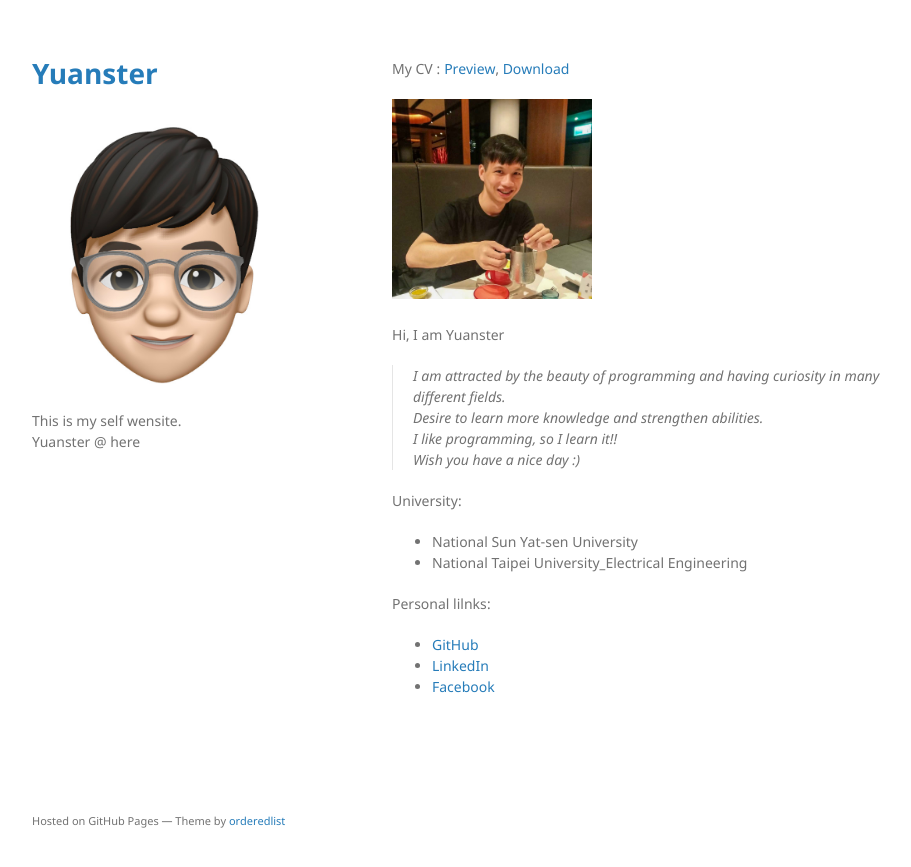
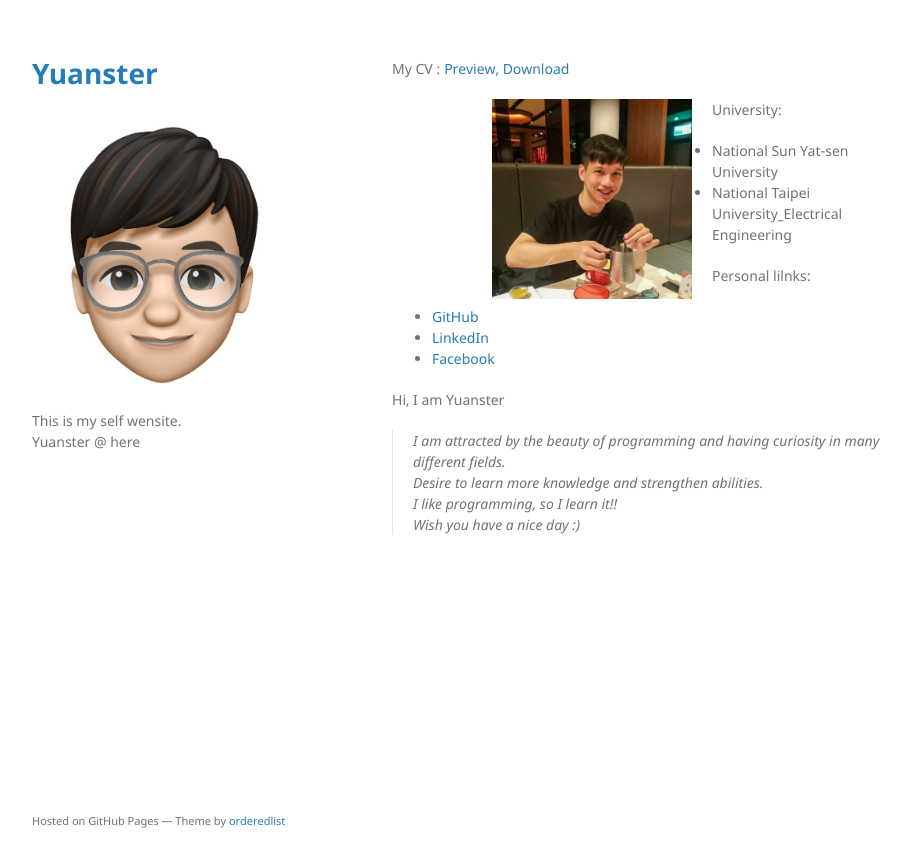
Before and after one commit to YaoyuanHsu/YaoyuanHsu.github.io, a Jekyll site: the page built from index.md, in a window 1280 px wide. Shown: the top 867 px of the page, without its empty margins (178-1089 px from the left). Built offline with Jekyll 4.4.1, drawn with Linux system fonts in a browser that asks for light colours; part of the change alters nothing that is shown.

Commit message:
Update index.md

```diff
--- a/index.md
+++ b/index.md
@@ -1,16 +1,27 @@
 ---
 layout: default
 ---
+<style>
+    .image-container{
+      max-width: 60%;
+      margin: 0 20%;
+    }
+
+    .image_right{
+      float: right;
+    }
+
+    .image_left{
+      float: left;
+      margin-right: 20px;
+    }
+</style>
 
 My CV : [Preview](./docs/CV.pdf), <a href="https://github.com/YaoyuanHsu/Yuanster/raw/gh-pages/docs/CV.pdf" target="_self">Download</a>
 
-<img src="index_profile.jpg" alt="drawing" width="200"/>
-
-Hi, I am Yuanster
-> I am attracted by the beauty of programming and having curiosity in many different fields.
-> Desire to learn more knowledge and strengthen abilities.
-> I like programming, so I learn it!!
-> Wish you have a nice day :)
+<div class="image-container">
+  <img class="image_left" src="index_profile.jpg" alt="drawing" width="200"/>
+</div>
 
 University:
   - National Sun Yat-sen University
@@ -20,3 +31,9 @@ Personal lilnks:
   - [GitHub](https://github.com/YaoyuanHsu)
   - [LinkedIn](https://www.linkedin.com/in/yaoyuan-hsu/)
   - [Facebook](https://www.facebook.com/profile.php?id=100000597043596)
+
+Hi, I am Yuanster
+> I am attracted by the beauty of programming and having curiosity in many different fields.
+> Desire to learn more knowledge and strengthen abilities.
+> I like programming, so I learn it!!
+> Wish you have a nice day :)
```
